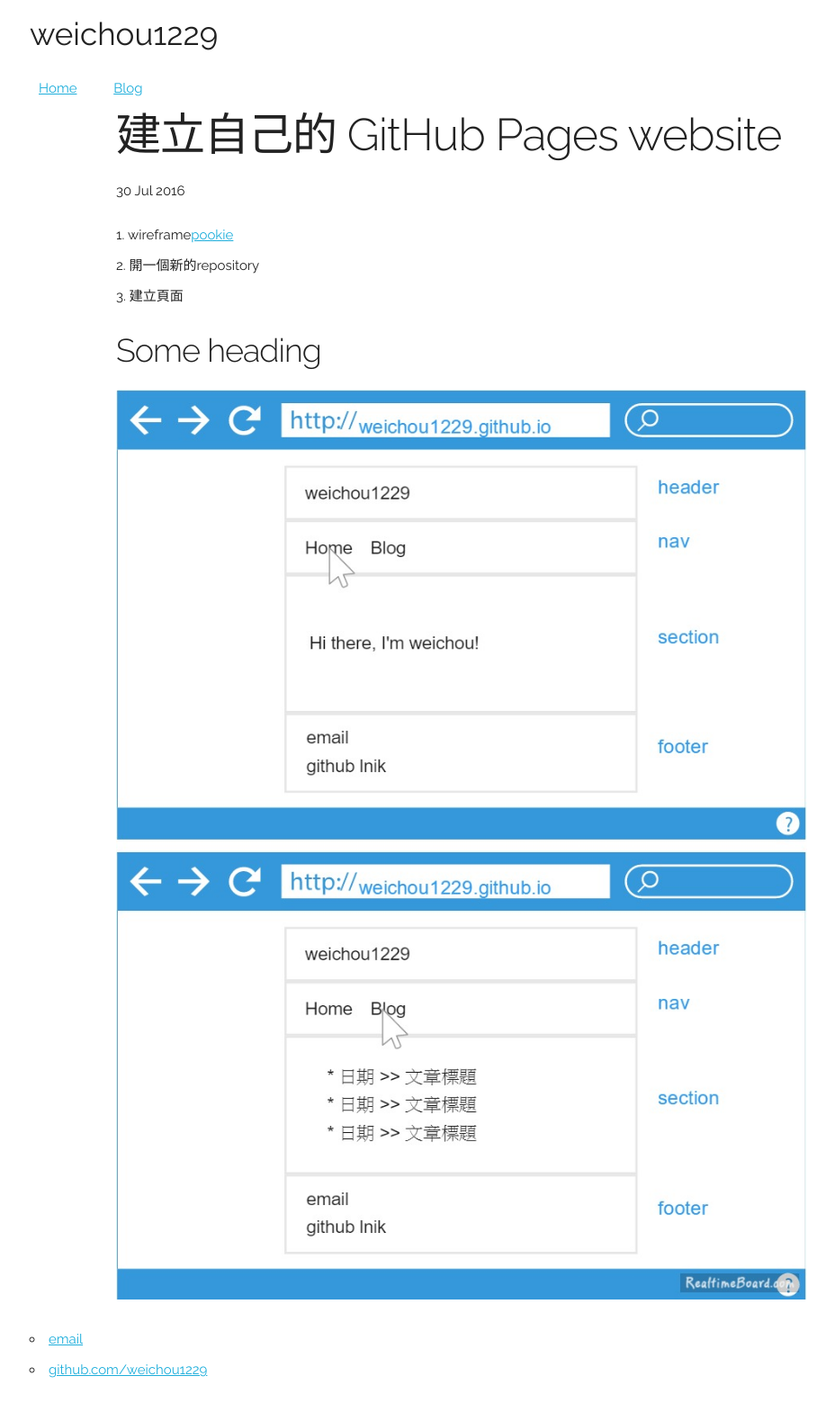
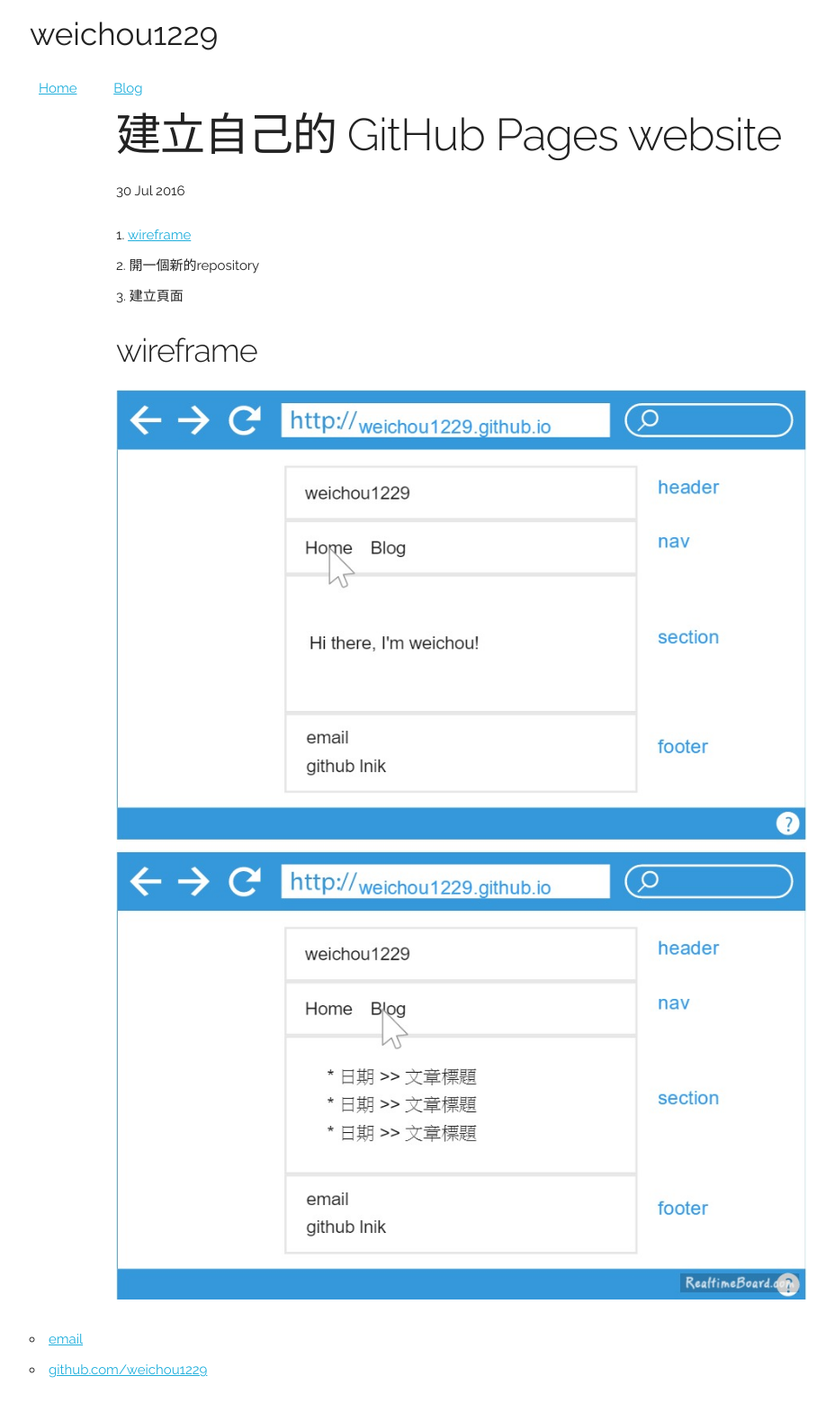
Before and after one commit to weichou1229/weichou.github.io, a Jekyll site: the page built from _posts/blog/2016-07-30-建立自己的-GitHub-Pages-website.md, in a window 1280 px wide. Shown: the whole page at 90% size, without its empty margins (127-1055 px from the left). Built offline with Jekyll 4.4.1, drawn with Linux system fonts in a browser that asks for light colours; comment, search, counter and statistics services are not loaded.

Commit message:
modify test

```diff
--- a/_posts/blog/2016-07-30-建立自己的-GitHub-Pages-website.md
+++ b/_posts/blog/2016-07-30-建立自己的-GitHub-Pages-website.md
@@ -3,9 +3,9 @@ layout: post
 title: "建立自己的 GitHub Pages website"
 date: 2016-07-30
 ---
-1. wireframe[pookie](#pookie)
+1. [wireframe](#wireframe)
 2. 開一個新的repository
 3. 建立頁面
 
-### <a name="pookie"></a>Some heading
+### <a name="wireframe"></a>wireframe
 <img src="{{ site.url }}/assets/images/blog-wireframe.jpg" width="100%">
```
